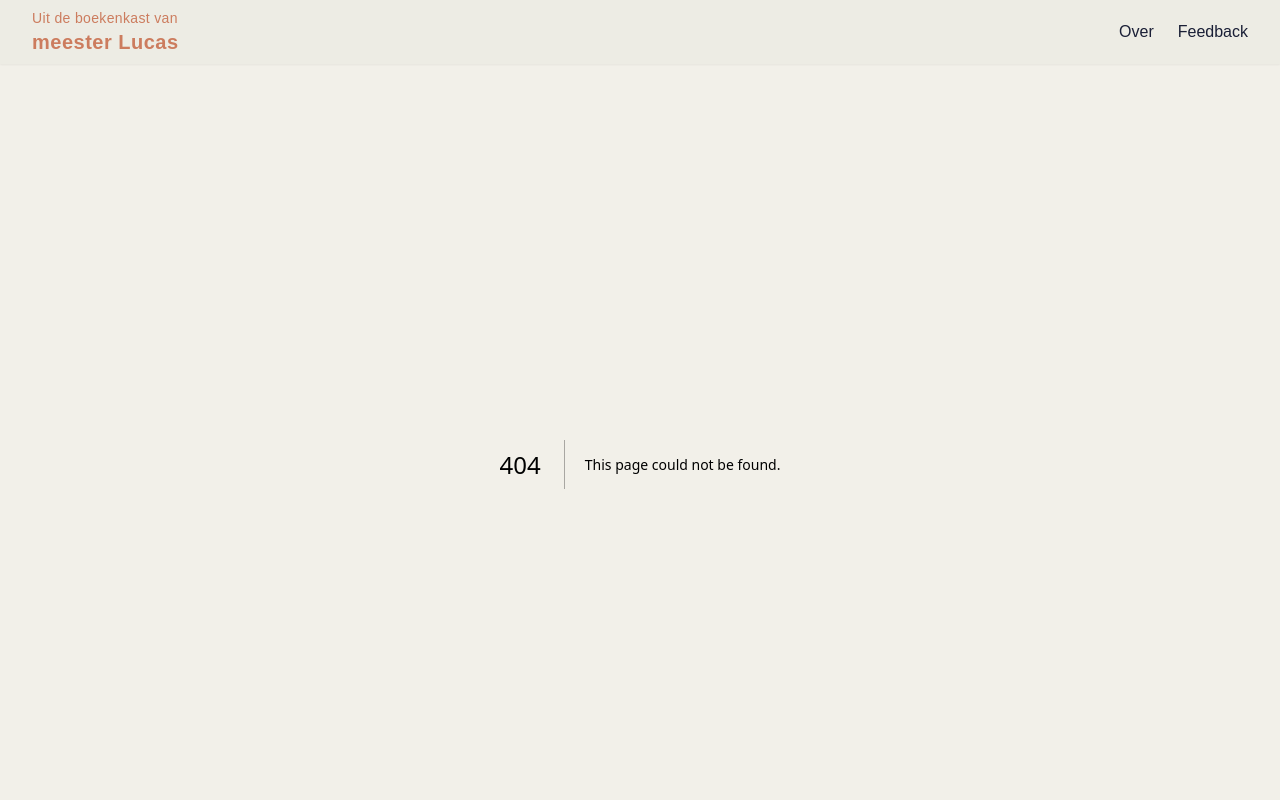
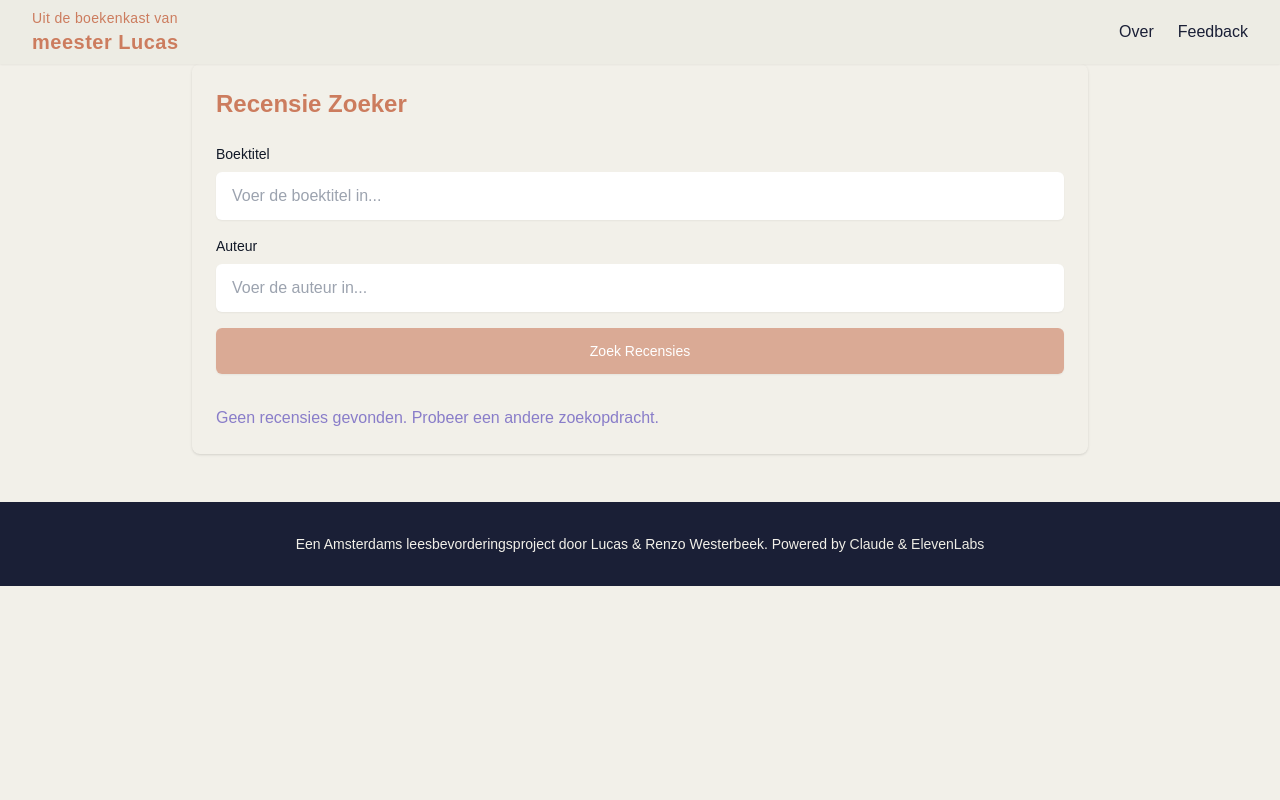
Before and after one commit to renzowesterbeek/lucasleest, a Next.js app: page /admin/recensie-zoeker in a window 1280 px wide. Before the commit this address had no page. Shown: the top 800 px of the page. Built offline with nearby package versions, Linux system fonts and the light colour scheme.

Commit message:
fix AWS Linting issues

```diff
--- a/package.json
+++ b/package.json
@@ -6,7 +6,11 @@
     "dev": "next dev",
     "build": "next build",
     "start": "next start",
-    "lint": "next lint"
+    "lint": "next lint",
+    "lint:strict": "eslint . --max-warnings 0",
+    "lint:fix": "eslint . --fix",
+    "type-check": "tsc --noEmit",
+    "check:all": "npm run lint:strict && npm run type-check"
   },
   "dependencies": {
     "@anthropic-ai/sdk": "^0.33.1",
--- a/src/app/admin/page.tsx
+++ b/src/app/admin/page.tsx
@@ -25,6 +25,25 @@ interface Podcast {
   playCount: number;
   positiveFeedback: number;
   negativeFeedback: number;
+}
+
+interface SearchResult {
+  url: string;
+}
+
+interface ReviewResponse {
+  title: string;
+  content: string;
+  url: string;
+  quality: number;
+}
+
+interface SearchResponse {
+  searchResults: SearchResult[];
+}
+
+interface ReviewsData {
+  reviews: ReviewResponse[];
 }
 
 const FeedbackBar = ({ positive = 0, negative = 0 }: { positive: number; negative: number }) => {
@@ -276,7 +295,7 @@ export default function PodcastAdminPage() {
         throw new Error('Failed to fetch search results');
       }
 
-      const data = await response.json();
+      const data = await response.json() as SearchResponse;
 
       // Automatically fetch content for all search results
       setIsFetchingReviews(true);
@@ -286,7 +305,7 @@ export default function PodcastAdminPage() {
           'Content-Type': 'application/json',
         },
         body: JSON.stringify({
-          urls: data.searchResults.map((r: any) => r.url),
+          urls: data.searchResults.map((r: SearchResult) => r.url),
           title,
           author
         }),
@@ -296,8 +315,8 @@ export default function PodcastAdminPage() {
         throw new Error('Failed to fetch reviews');
       }
 
-      const reviewsData = await contentResponse.json();
-      setReviews(reviewsData.reviews.map((review: any) => ({
+      const reviewsData = await contentResponse.json() as ReviewsData;
+      setReviews(reviewsData.reviews.map((review: ReviewResponse) => ({
         text: review.content,
         title: review.title,
         sourceUrl: review.url,
--- /dev/null
+++ b/src/app/admin/recensie-zoeker/page.tsx
@@ -0,0 +1,264 @@
+'use client';
+
+import { useState } from 'react';
+
+interface SearchResult {
+  title: string;
+  description: string;
+  url: string;
+}
+
+interface Review {
+  title: string;
+  text: string;
+  sourceUrl: string;
+}
+
+export default function RecensieZoekerPage() {
+  const [title, setTitle] = useState('');
+  const [author, setAuthor] = useState('');
+  const [isLoading, setIsLoading] = useState(false);
+  const [isFetchingContent, setIsFetchingContent] = useState(false);
+  const [searchResults, setSearchResults] = useState<SearchResult[]>([]);
+  const [selectedUrls, setSelectedUrls] = useState<Set<string>>(new Set());
+  const [reviews, setReviews] = useState<Review[]>([]);
+  const [error, setError] = useState<string | null>(null);
+
+  const handleSubmit = async (e: React.FormEvent) => {
+    e.preventDefault();
+    setIsLoading(true);
+    setError(null);
+    setSearchResults([]);
+    setSelectedUrls(new Set());
+    setReviews([]);
+
+    try {
+      const response = await fetch('/api/books/reviews', {
+        method: 'POST',
+        headers: {
+          'Content-Type': 'application/json',
+        },
+        body: JSON.stringify({
+          title,
+          author
+        }),
+      });
+
+      if (!response.ok) {
+        throw new Error('Failed to fetch search results');
+      }
+
+      const data = await response.json();
+      setSearchResults(data.searchResults);
+    } catch (error) {
+      setError(error instanceof Error ? error.message : 'Failed to fetch search results');
+    } finally {
+      setIsLoading(false);
+    }
+  };
+
+  const handleUrlToggle = (url: string) => {
+    const newSelectedUrls = new Set(selectedUrls);
+    if (selectedUrls.has(url)) {
+      newSelectedUrls.delete(url);
+    } else {
+      newSelectedUrls.add(url);
+    }
+    setSelectedUrls(newSelectedUrls);
+  };
+
+  const fetchSelectedContent = async () => {
+    setIsFetchingContent(true);
+    setError(null);
+    const newReviews: Review[] = [];
+
+    try {
+      const urlArray = Array.from(selectedUrls);
+      const urlToTitle = new Map(searchResults.map(result => [result.url, result.title]));
+
+      for (const url of urlArray) {
+        try {
+          const response = await fetch('/api/books/fetch-content', {
+            method: 'POST',
+            headers: {
+              'Content-Type': 'application/json',
+            },
+            body: JSON.stringify({ url }),
+          });
+
+          if (response.ok) {
+            const data = await response.json();
+            newReviews.push({
+              title: urlToTitle.get(url) || 'Naamloze Recensie',
+              text: data.content,
+              sourceUrl: url
+            });
+          }
+        } catch (error) {
+          console.error(`Failed to fetch content from ${url}:`, error);
+        }
+      }
+
+      setReviews(newReviews);
+    } catch (error) {
+      setError(error instanceof Error ? error.message : 'Failed to fetch content');
+    } finally {
+      setIsFetchingContent(false);
+    }
+  };
+
+  const updateReview = (index: number, title: string, text: string) => {
+    const newReviews = [...reviews];
+    newReviews[index] = { ...newReviews[index], title, text };
+    setReviews(newReviews);
+  };
+
+  const removeReview = (index: number) => {
+    const newReviews = reviews.filter((_, i) => i !== index);
+    setReviews(newReviews);
+  };
+
+  return (
+    <div className="max-w-4xl mx-auto p-6 bg-background-DEFAULT rounded-lg shadow">
+      <h1 className="text-2xl font-semibold mb-6 text-primary">Recensie Zoeker</h1>
+
+      {error && (
+        <div className="p-4 mb-6 rounded-md bg-error-light text-error border border-error/20">
+          {error}
+        </div>
+      )}
+
+      <form onSubmit={handleSubmit} className="space-y-4 mb-8">
+        <div>
+          <label htmlFor="title" className="block text-sm font-medium text-gray-900 mb-2">
+            Boektitel
+          </label>
+          <input
+            type="text"
+            id="title"
+            value={title}
+            onChange={(e) => setTitle(e.target.value)}
+            className="w-full rounded-md border-gray-300 shadow-sm focus:border-indigo-500 focus:ring-indigo-500 bg-white text-gray-900 px-4 py-3"
+            placeholder="Voer de boektitel in..."
+            required
+          />
+        </div>
+
+        <div>
+          <label htmlFor="author" className="block text-sm font-medium text-gray-900 mb-2">
+            Auteur
+          </label>
+          <input
+            type="text"
+            id="author"
+            value={author}
+            onChange={(e) => setAuthor(e.target.value)}
+            className="w-full rounded-md border-gray-300 shadow-sm focus:border-indigo-500 focus:ring-indigo-500 bg-white text-gray-900 px-4 py-3"
+            placeholder="Voer de auteur in..."
+          />
+        </div>
+
+        <button
+          type="submit"
+          disabled={isLoading || !title.trim()}
+          className={`w-full flex justify-center py-3 px-4 border border-transparent rounded-md shadow-sm text-sm font-medium text-white ${
+            isLoading || !title.trim()
+              ? 'bg-primary/60 cursor-not-allowed'
+              : 'bg-primary hover:bg-primary-hover focus:outline-none focus:ring-2 focus:ring-offset-2 focus:ring-primary'
+          }`}
+        >
+          {isLoading ? 'Zoeken...' : 'Zoek Recensies'}
+        </button>
+      </form>
+
+      {searchResults.length > 0 && (
+        <div className="mb-8">
+          <div className="flex justify-between items-center mb-4">
+            <h2 className="text-lg font-medium text-primary">Gevonden Recensies</h2>
+            <button
+              onClick={fetchSelectedContent}
+              disabled={selectedUrls.size === 0 || isFetchingContent}
+              className={`px-4 py-2 rounded-md text-sm font-medium text-white ${
+                selectedUrls.size === 0 || isFetchingContent
+                  ? 'bg-primary/60 cursor-not-allowed'
+                  : 'bg-primary hover:bg-primary-hover'
+              }`}
+            >
+              {isFetchingContent ? 'Inhoud Ophalen...' : 'Haal Geselecteerde Inhoud Op'}
+            </button>
+          </div>
+          <div className="space-y-4">
+            {searchResults.map((result, index) => (
+              <div key={index} className="flex items-start gap-4 p-4 bg-background-paper rounded-lg border border-background-muted">
+                <input
+                  type="checkbox"
+                  checked={selectedUrls.has(result.url)}
+                  onChange={() => handleUrlToggle(result.url)}
+                  className="mt-1 h-4 w-4 text-primary border-gray-300 rounded focus:ring-primary"
+                />
+                <div>
+                  <h3 className="font-medium text-primary">{result.title}</h3>
+                  <p className="text-sm text-secondary mt-1">{result.description}</p>
+                  <a
+                    href={result.url}
+                    target="_blank"
+                    rel="noopener noreferrer"
+                    className="text-xs text-primary-hover hover:underline mt-2 inline-block"
+                  >
+                    Bekijk origineel
+                  </a>
+                </div>
+              </div>
+            ))}
+          </div>
+        </div>
+      )}
+
+      {reviews.length > 0 && (
+        <div className="space-y-4">
+          <h2 className="text-lg font-medium text-primary mb-4">Opgehaalde Recensies</h2>
+          {reviews.map((review, index) => (
+            <div key={index} className="relative p-4 bg-background-paper rounded-lg border border-background-muted">
+              <div className="flex justify-between items-start mb-2">
+                <input
+                  type="text"
+                  value={review.title}
+                  onChange={(e) => updateReview(index, e.target.value, review.text)}
+                  className="flex-grow font-medium text-primary bg-transparent border-none p-0 focus:ring-0"
+                  placeholder="Review titel"
+                />
+                <a
+                  href={review.sourceUrl}
+                  target="_blank"
+                  rel="noopener noreferrer"
+                  className="text-xs text-primary-hover hover:underline ml-2 shrink-0"
+                >
+                  Bekijk origineel
+                </a>
+              </div>
+              <textarea
+                value={review.text}
+                onChange={(e) => updateReview(index, review.title, e.target.value)}
+                rows={3}
+                className="w-full text-secondary bg-transparent border-none p-0 focus:ring-0"
+                placeholder="Review tekst"
+              />
+              <button
+                onClick={() => removeReview(index)}
+                className="absolute top-2 right-2 text-gray-400 hover:text-gray-600"
+              >
+                <svg className="h-5 w-5" fill="none" viewBox="0 0 24 24" stroke="currentColor">
+                  <path strokeLinecap="round" strokeLinejoin="round" strokeWidth={2} d="M6 18L18 6M6 6l12 12" />
+                </svg>
+              </button>
+            </div>
+          ))}
+        </div>
+      )}
+
+      {!isLoading && searchResults.length === 0 && (
+        <p className="text-secondary">Geen recensies gevonden. Probeer een andere zoekopdracht.</p>
+      )}
+    </div>
+  );
+}
--- a/src/app/api/analytics/stats/route.ts
+++ b/src/app/api/analytics/stats/route.ts
@@ -1,6 +1,6 @@
 import { NextResponse } from 'next/server';
 import { DynamoDBClient } from '@aws-sdk/client-dynamodb';
-import { DynamoDBDocumentClient, QueryCommand, ScanCommand } from '@aws-sdk/lib-dynamodb';
+import { DynamoDBDocumentClient, ScanCommand } from '@aws-sdk/lib-dynamodb';
 
 const client = new DynamoDBClient({
   region: process.env.REGION,
--- a/src/lib/rateLimit.ts
+++ b/src/lib/rateLimit.ts
@@ -1,5 +1,3 @@
-import { headers } from 'next/headers';
-
 class RateLimit {
   private store: Map<string, { count: number; resetTime: number }>;
 
```
Also changed, not shown: 1 other file (tests, documents, lock files or other folders).
